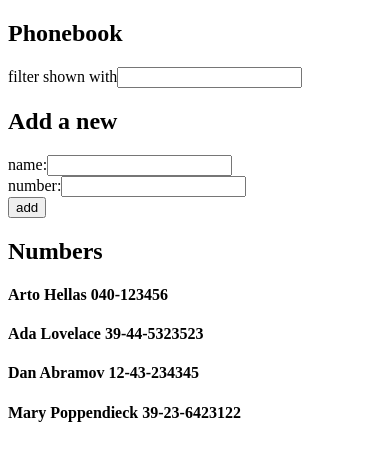
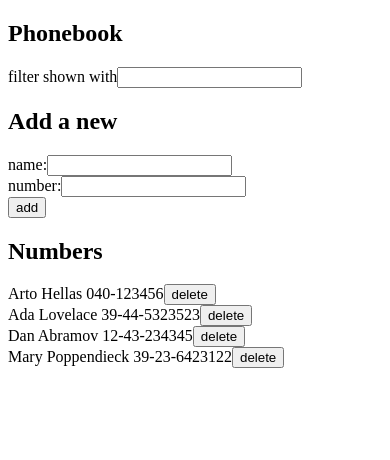
Before and after one commit to Jaclog05/fullStackOpen, a React (Vite) app in the folder part2/the_phonebook/: page / in a window 390 px wide. Shown: the top 460 px of the page. Built offline with nearby package versions, Linux system fonts and the light colour scheme; data requests are answered from the project's data file.

Commit message:
The Phonebook, step 9

```diff
--- a/part2/the_phonebook/src/App.jsx
+++ b/part2/the_phonebook/src/App.jsx
@@ -30,6 +30,7 @@ const App = () => {
     if(isPersonAlreadyAdded) return alert(`${newName} is already added to phonebook`);
 
     const personObject = {
+      id: `${persons.length + 1}`,
       name: newName,
       number: newNumber
     }
@@ -40,6 +41,18 @@ const App = () => {
         setNewName("")
         setNewNumber("")
       })
+  }
+
+  const handleDelete = (id) => {
+    const personToDelete = persons.find(person => person.id === id)
+
+    if(window.confirm(`Delete ${personToDelete.name}?`)) {
+      personService
+        .deletePerson(personToDelete.id)
+        .then(returnedPerson => {
+            setPersons(persons.filter(person => person.id !== returnedPerson.id))
+        })
+    }
   }
 
   const filteredPersons = filterName
@@ -64,6 +77,7 @@ const App = () => {
       />
       <PersonsList
         filteredPersons={filteredPersons}
+        handleDelete={handleDelete}
       />
     </div>
   )
--- a/part2/the_phonebook/src/components/Person.jsx
+++ b/part2/the_phonebook/src/components/Person.jsx
@@ -1,6 +1,9 @@
-function Person({name, number}) {
+function Person({name, number, onDelete}) {
   return (
-    <h4>{name} {number}</h4>
+    <div>
+      <span>{name} {number}</span>
+      <button onClick={onDelete}>delete</button>
+    </div>
   )
 }
 
--- a/part2/the_phonebook/src/components/PersonsList.jsx
+++ b/part2/the_phonebook/src/components/PersonsList.jsx
@@ -1,6 +1,6 @@
 import Person from "./Person";
 
-function PersonsList({ filteredPersons }) {
+function PersonsList({ filteredPersons, handleDelete }) {
   return (
     <>
       <h2>Numbers</h2>
@@ -9,6 +9,7 @@ function PersonsList({ filteredPersons }) {
           key={person.id}
           name={person.name}
           number={person.number}
+          onDelete={() => handleDelete(person.id)}
         />
       ))}
     </>
--- a/part2/the_phonebook/src/services/persons.js
+++ b/part2/the_phonebook/src/services/persons.js
@@ -12,7 +12,13 @@ const create = (personObject) => {
   return promise.then(response => response.data)
 }
 
+const deletePerson = (id) => {
+  const promise = axios.delete(`${baseUrl}/${id}`)
+  return promise.then(response => response.data)
+}
+
 export default {
   getAll,
-  create
+  create,
+  deletePerson
 }
```
